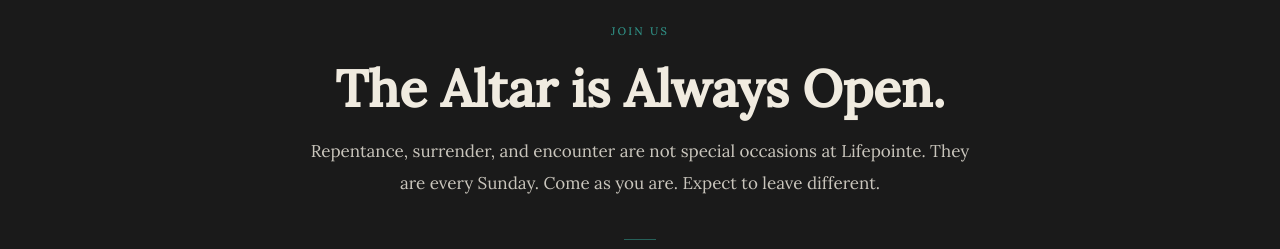
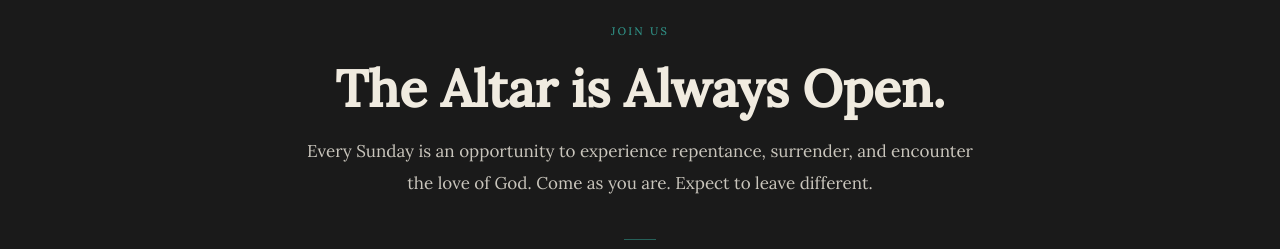
Before and after one commit to arkidentity/lifepointe, a Next.js app: page / in a window 1280 px wide. Shown: the part 2000-2249 px from the top of the page. Built offline with nearby package versions, Linux system fonts and the light colour scheme.

Commit message:
Update Altar body copy
Co-Authored-By: Claude Sonnet 4.6 <noreply@anthropic.com>

```diff
--- a/components/home/Altar.tsx
+++ b/components/home/Altar.tsx
@@ -37,8 +37,8 @@ export function Altar() {
           className="text-[17px] leading-[1.85] mb-10"
           style={{ fontFamily: 'var(--font-body)', color: 'var(--lp-altar-body-color)' }}
         >
-          Repentance, surrender, and encounter are not special occasions at Lifepointe. They are every
-          Sunday. Come as you are. Expect to leave different.
+          Every Sunday is an opportunity to experience repentance, surrender, and encounter the love of
+          God. Come as you are. Expect to leave different.
         </p>
 
         {/* Divider */}
```
